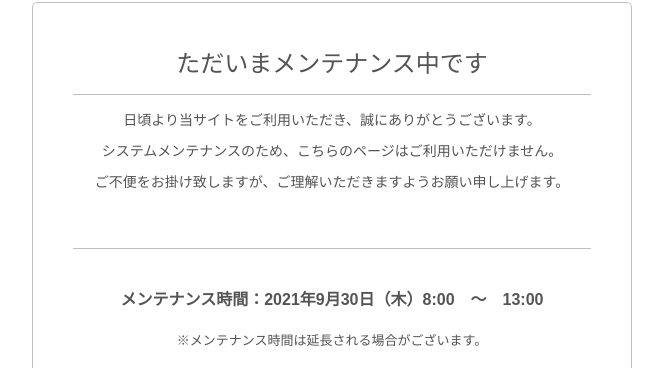
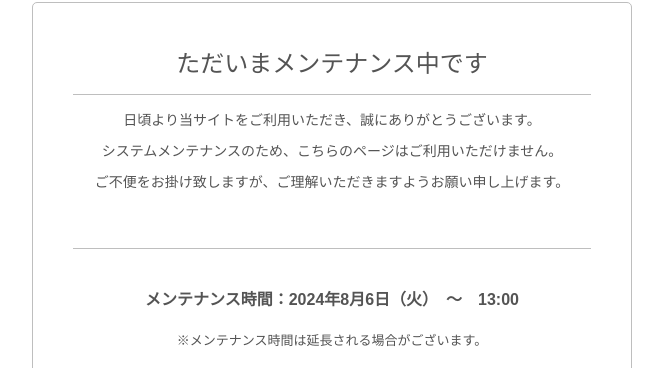
Before and after one commit to sakatanbo/sakatanbo.github.io, a plain HTML site: page science/maintenence/maintenance.html in a window 1280 px wide. Shown: the part 92-460 px from the top of the page, without its empty margins (308-971 px from the left). Drawn offline with Linux system fonts and the light colour scheme; files that its build step writes are made by us from their sources; a web font is replaced by a local one.

Commit message:
Update maintenance.html

```diff
--- a/science/maintenence/maintenance.html
+++ b/science/maintenence/maintenance.html
@@ -46,7 +46,7 @@
             <p style="padding: 5px">ご不便をお掛け致しますが、ご理解いただきますようお願い申し上げます。</p>
         </div>
         <section class="login--section text-center">
-          <h2 class="login--section--title">メンテナンス時間：2021年9月30日（木）8:00　〜　13:00</h2>
+          <h2 class="login--section--title">メンテナンス時間：2024年8月6日（火）　〜　13:00</h2>
           <p>※メンテナンス時間は延長される場合がございます。</p>
         </section>
         <footer class="footer__panel">
```
